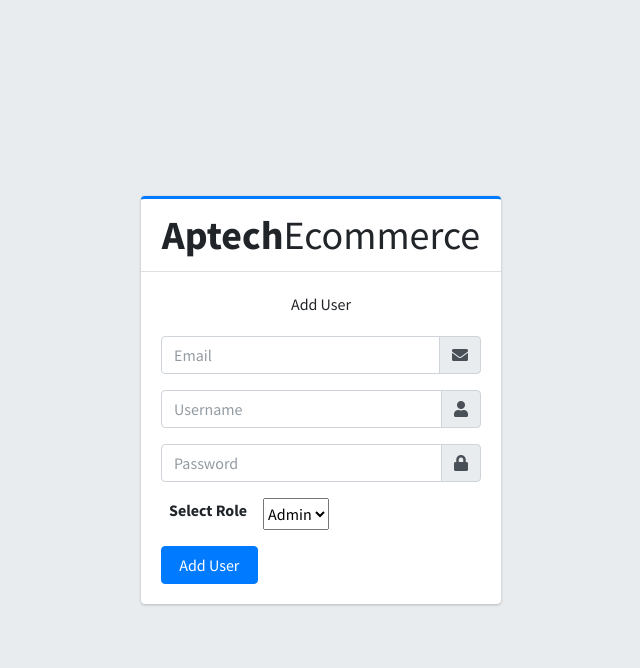
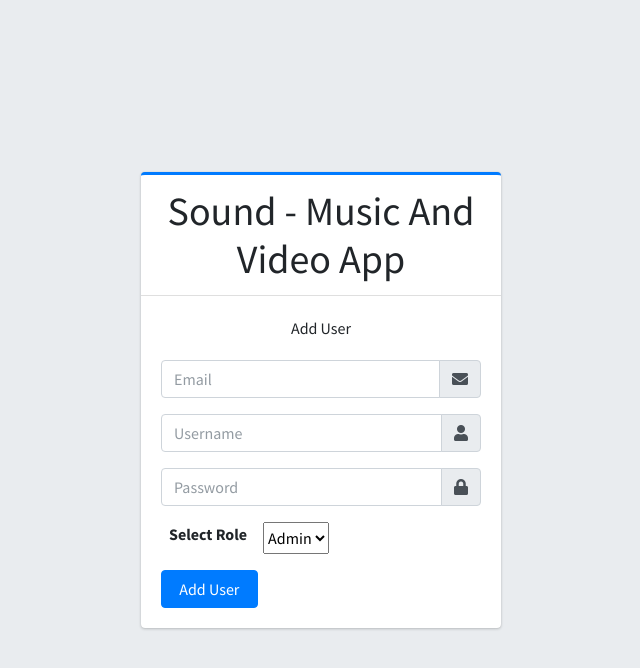
Before and after one commit to Danish-Siddiqui-0318/Sound-App, a PHP site: page /admin/adduser.php in a window 1280 px wide. Shown: the top 668 px of the page, without its empty margins (319-959 px from the left). Run offline with PHP 8.4, Linux system fonts and the light colour scheme; some libraries are stand-ins or nearby versions.

Commit message:
All title change

```diff
--- a/admin/adduser.php
+++ b/admin/adduser.php
@@ -6,7 +6,7 @@
 <head>
     <meta charset="utf-8">
     <meta name="viewport" content="width=device-width, initial-scale=1">
-    <title>AdmAptech E-commerce</title>
+    <title>Sound - Music And Video App</title>
 
     <!-- Google Font: Source Sans Pro -->
     <link rel="stylesheet"
@@ -24,7 +24,7 @@
         <!-- /.login-logo -->
         <div class="card card-outline card-primary">
             <div class="card-header text-center">
-                <a href="index2.html" class="h1"><b>Aptech</b>Ecommerce</a>
+                <a href="index2.html" class="h1">Sound - Music And Video App</a>
             </div>
             <div class="card-body">
                 <p class="login-box-msg">Add User</p>
--- a/admin/index.php
+++ b/admin/index.php
@@ -3,7 +3,7 @@
 <head>
   <meta charset="utf-8">
   <meta name="viewport" content="width=device-width, initial-scale=1">
-  <title>AdminLTE 3 | Blank Page</title>
+  <title>Sound - Music And Video App</title>
 
   <!-- Google Font: Source Sans Pro -->
   <link rel="stylesheet" href="https://fonts.googleapis.com/css?family=Source+Sans+Pro:300,400,400i,700&display=fallback">
--- a/admin/signin.php
+++ b/admin/signin.php
@@ -13,7 +13,7 @@ if (isset($_SESSION['user'])) {
 <head>
     <meta charset="utf-8">
     <meta name="viewport" content="width=device-width, initial-scale=1">
-    <title>AdmAptech E-commerce</title>
+    <title>Sound - Music And Video App</title>
 
     <!-- Google Font: Source Sans Pro -->
     <link rel="stylesheet"
@@ -31,7 +31,7 @@ if (isset($_SESSION['user'])) {
         <!-- /.login-logo -->
         <div class="card card-outline card-primary">
             <div class="card-header text-center">
-                <a href="index2.html" class="h1"><b>Aptech</b>Ecommerce</a>
+                <a href="index2.html" class="h1">Sound - Music And Video App</a>
             </div>
             <div class="card-body">
                 <p class="login-box-msg">Sign in to start your session</p>
```
